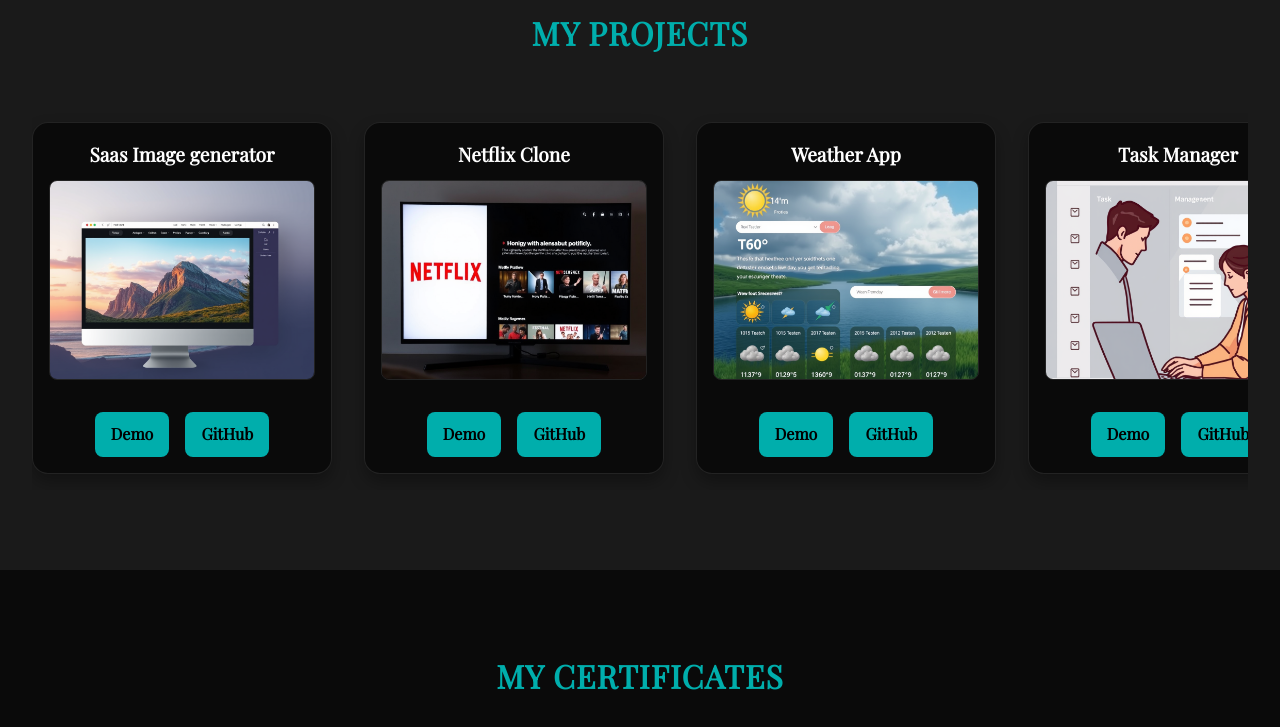
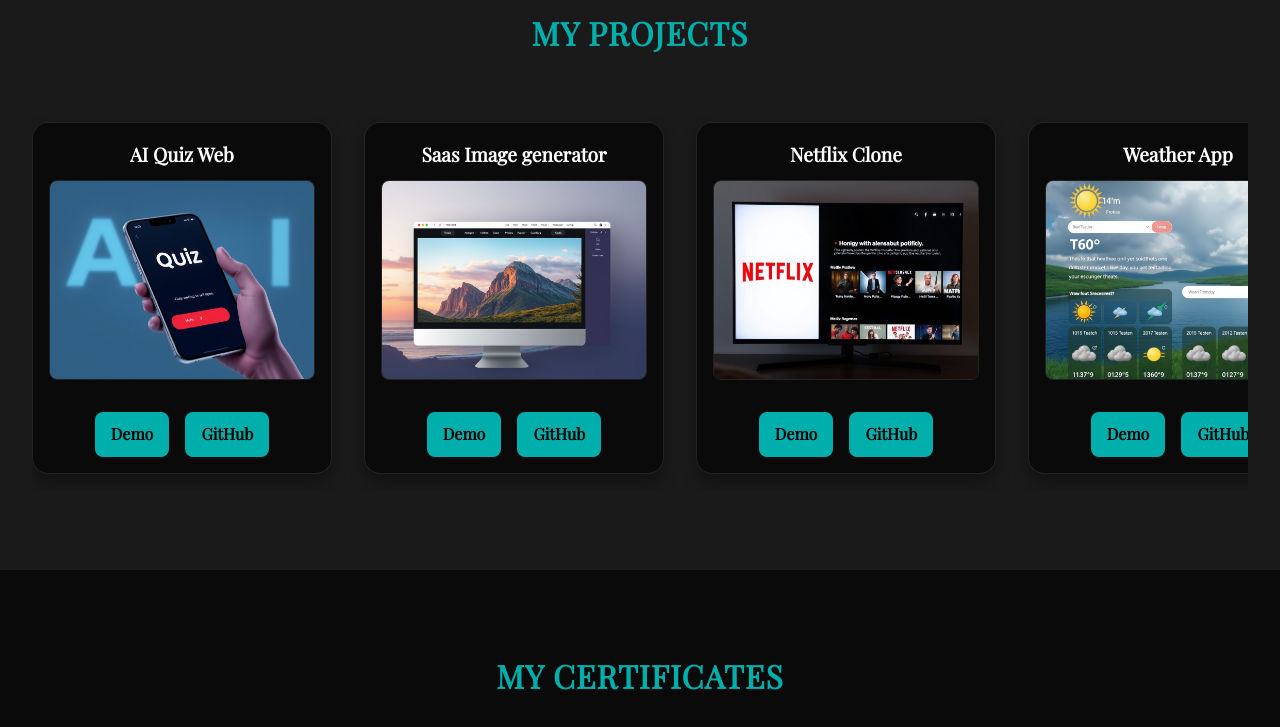
Before and after one commit to AbishaliniGovindasamy/portfolio, a plain HTML site: page index.html in a window 1280 px wide. Shown: the part 2700-3427 px from the top of the page. Drawn offline with nearby package versions, Linux system fonts and the light colour scheme; some packages are replaced by stand-ins of ours; a script that the page names is missing.

Commit message:
updating the project section

```diff
--- a/index.html
+++ b/index.html
@@ -101,7 +101,7 @@
 </div>
 
 
-      <a href="mern_resume.pdf" class="cta-button">Resume</a>
+      <a href="abishalini_resume.pdf" class="cta-button">Resume</a>
 
     </div>
     <img class="hero-img" src="ChatGPT Image Jun 20, 2025, 09_45_08 PM.png" />
@@ -189,6 +189,15 @@ Since then, I have committed myself to this path with focus and discipline. Over
     <h3 class="section-title">My Projects</h3>
     <div class="slider-container">
       <div class="slider">
+        <div class="project-item">
+            <h4 class="project-title">AI Quiz Web</h4>
+
+          <img src="images/quiz.png" />
+          <div class="buttons">
+            <a href="https://www.linkedin.com/posts/abishalinigovindasamy_vuejs-geminiai-quizapp-activity-7345744925268824064-rh7r?utm_source=share&utm_medium=member_desktop&rcm=ACoAAEFyQP0BpedVaVYy_x57X4QurfNbxKQxzs8" target="_blank" class="btn"> Demo</a>
+            <a href="https://github.com/AbishaliniGovindasamy/quiz.git" target="_blank" class="btn">GitHub</a>
+          </div>
+        </div>
         <div class="project-item">
             <h4 class="project-title">Saas Image generator</h4>
 
```
Also changed, not shown: images/quiz.png (added), 2 other files.
